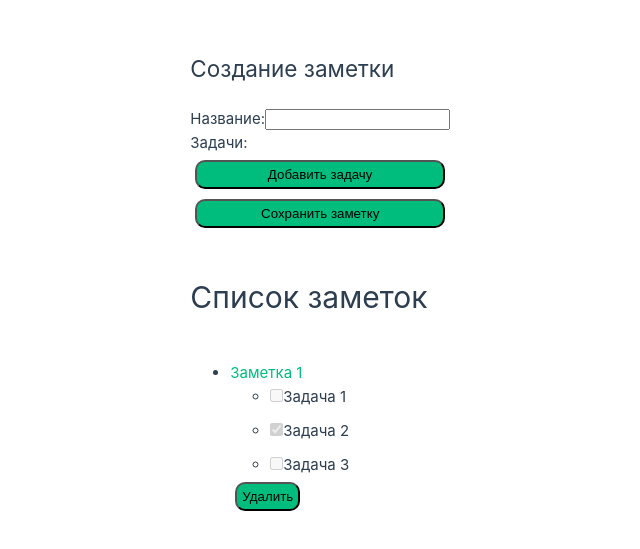
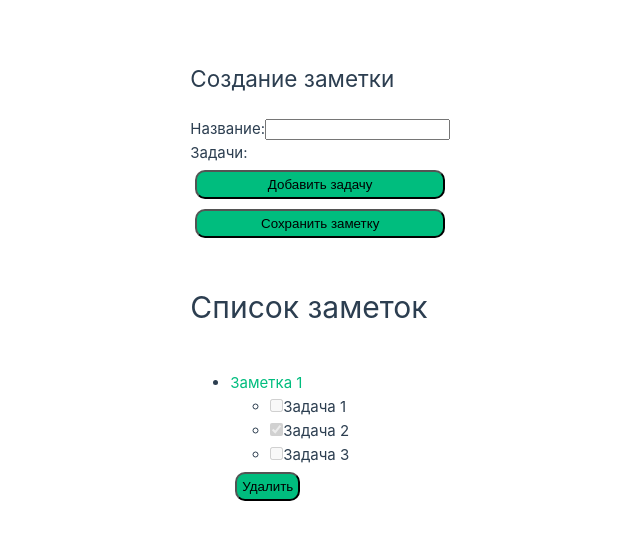
Before and after one commit to Mikhail-Martynenko/notes-vue, a Vue app: page / in a window 1280 px wide. Shown: the part 117-666 px from the top of the page, without its empty margins (190-830 px from the left). Built offline with nearby package versions, Linux system fonts and the light colour scheme; the HTML template or start-up script is replaced by a standard one.

Commit message:
108031 feat: decompose - added component TodoList

```diff
--- a/src/components/CreateNote.vue
+++ b/src/components/CreateNote.vue
@@ -1,76 +1,28 @@
 <template>
     <div class="createNote">
         <h2>Создание заметки</h2>
-        <form @submit.prevent="saveNote">
-            <InputNote v-model="note.title" />
-            <label for="todo">Задачи:</label>
-            <ul>
-                <TodoItem v-for="(todo, index) in note.todos" :key="todo.id" :todo="todo" @remove="removeTodo(index)" />
-            </ul>
-            <button type="button" @click="addTodo">Добавить задачу</button>
-            <button type="submit">Сохранить заметку</button>
-        </form>
+        <FormNote :allNotes="allNotes" />
     </div>
 </template>
 
 <script>
 import {mapGetters} from "vuex";
-import InputNote from "@/components/FormNote/InputNote.vue";
-import TodoItem from "@/components/FormNote/TodoItem.vue";
+import FormNote from "@/components/FormNote.vue";
 
 export default {
-    components: {TodoItem, InputNote},
-    data() {
-        return {
-            note: {
-                id: this.allNotes().length + 1,
-                title: '',
-                todos: [],
-            },
-
-        };
+    components: {
+        FormNote,
     },
-    methods: {
+    computed: {
         ...mapGetters(["allNotes"]),
-        addTodo() {
-            this.note.todos.push({id: this.generateUUID(), text: '', completed: false});
-        },
-        removeTodo(index) {
-            this.note.todos.splice(index, 1);
-        },
-        saveNote() {
-            console.log(this.allNotes().length)
-            this.$store.dispatch('addNote', this.note);
-            this.note = {
-                id: this.allNotes().length + 1,
-                title: '',
-                todos: [],
-            };
-        },
-        generateUUID() {
-            return `uuid-${Date.now()}`;
-        },
     },
 };
 </script>
 
-<style>
+<style scoped>
 .createNote {
     display: flex;
     flex-direction: column;
     gap: 20px;
 }
-
-ul {
-    display: flex;
-    flex-direction: column;
-    gap: 10px;
-}
-
-form {
-    display: flex;
-    flex-direction: column;
-    flex-wrap: nowrap;
-    justify-content: center;
-}
 </style>
--- a/src/components/EditNote.vue
+++ b/src/components/EditNote.vue
@@ -9,11 +9,10 @@
             </ul>
             <button type="button" @click="addTodo">Добавить задачу</button>
             <button type="submit">Сохранить заметку</button>
+        </form>
         <button type="button" @click="showCancelModal = true">Отменить редактирование</button>
-
         <button type="button" @click="undoEdit" :disabled="undoStack.length === 0">Назад</button>
         <button type="button" @click="redoEdit" :disabled="redoStack.length === 0">Вперед</button>
-
         <button type="button" @click="showDeleteModal=true">Удалить заметку</button>
 
         <ModalView v-if="showCancelModal">
@@ -27,7 +26,6 @@
             <button type="button" @click="handleDeleteNote(note.id)">Удалить</button>
             <button type="button" @click="showDeleteModal = false">Отмена</button>
         </ModalView>
-        </form>
     </div>
 </template>
 
@@ -37,9 +35,11 @@ import ModalView from "@/components/ModalView.vue";
 import {deepClone} from "@/utils/deepClone";
 import InputNote from "@/components/FormNote/InputNote.vue";
 import TodoItem from "@/components/FormNote/TodoItem.vue";
+import FormNote from "@/components/FormNote.vue";
 
 export default {
     components: {
+        FormNote,
         TodoItem,
         InputNote,
         ModalView,
@@ -93,6 +93,7 @@ export default {
         },
         handleDeleteNote(noteId) {
             this.$store.dispatch('deleteNote', noteId);
+            this.$store.dispatch('reassignIds')
             this.$router.push('/');
         },
         generateUUID() {
--- a/src/components/FormNote.vue
+++ b/src/components/FormNote.vue
@@ -1,13 +1,64 @@
 <template>
-
+    <form @submit.prevent="saveNote">
+        <InputNote v-model="note.title" />
+        <label for="todo">Задачи:</label>
+        <TodoList :todos="note.todos" />
+        <button type="button" @click="addTodo">Добавить задачу</button>
+        <button type="submit">Сохранить заметку</button>
+    </form>
 </template>
 
 <script>
+
+import TodoItem from "@/components/FormNote/TodoItem.vue";
+import InputNote from "@/components/FormNote/InputNote.vue";
+import TodoList from "@/components/FormNote/TodoList.vue";
+
 export default {
-    name: "FormNote"
-}
+    components: {
+        TodoList,
+        TodoItem,
+        InputNote,
+    },
+    props: {
+        allNotes: {
+            type: Array,
+            required: true,
+        },
+    },
+    data() {
+        return {
+            note: {
+                id: this.allNotes.length + 1,
+                title: "",
+                todos: [],
+            },
+        };
+    },
+    methods: {
+        addTodo() {
+            this.note.todos.push({id: this.generateUUID(), text: "", completed: false});
+        },
+        saveNote() {
+            this.$store.dispatch("addNote", this.note);
+            this.note = {
+                id: this.allNotes.length + 1,
+                title: "",
+                todos: [],
+            };
+        },
+        generateUUID() {
+            return `uuid-${Date.now()}`;
+        },
+    },
+};
 </script>
 
 <style scoped>
-
+form {
+    display: flex;
+    flex-direction: column;
+    flex-wrap: nowrap;
+    justify-content: center;
+}
 </style>
--- /dev/null
+++ b/src/components/FormNote/TodoList.vue
@@ -0,0 +1,33 @@
+<template>
+    <div>
+        <ul>
+            <TodoItem
+                    v-for="(todo, index) in todos"
+                    :key="todo.id"
+                    :todo="todo"
+                    @remove="removeTodo(index)"
+            />
+        </ul>
+    </div>
+</template>
+
+<script>
+import TodoItem from "@/components/FormNote/TodoItem.vue";
+
+export default {
+    components: {
+        TodoItem,
+    },
+    props: {
+        todos: {
+            type: Array,
+            required: true,
+        },
+    },
+    methods: {
+        removeTodo(index) {
+            this.todos.splice(index, 1);
+        },
+    },
+};
+</script>
```
Lines whose indentation alone changed are shown as unchanged.
